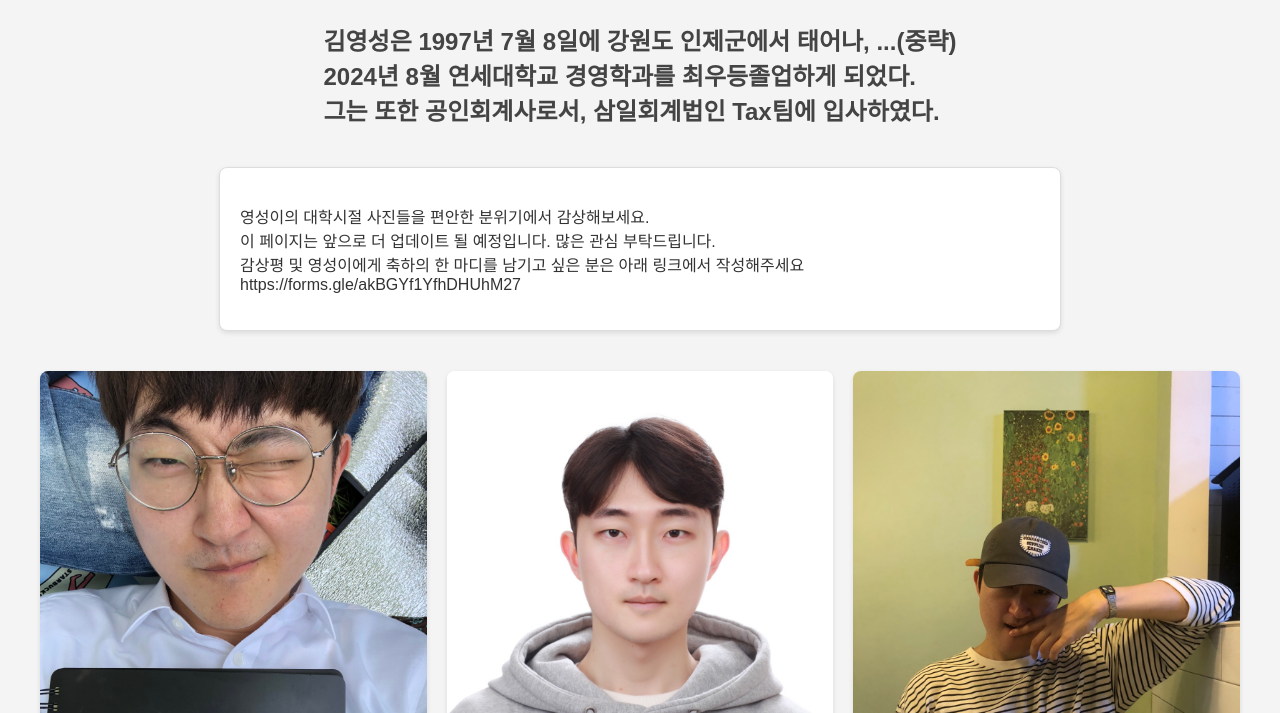
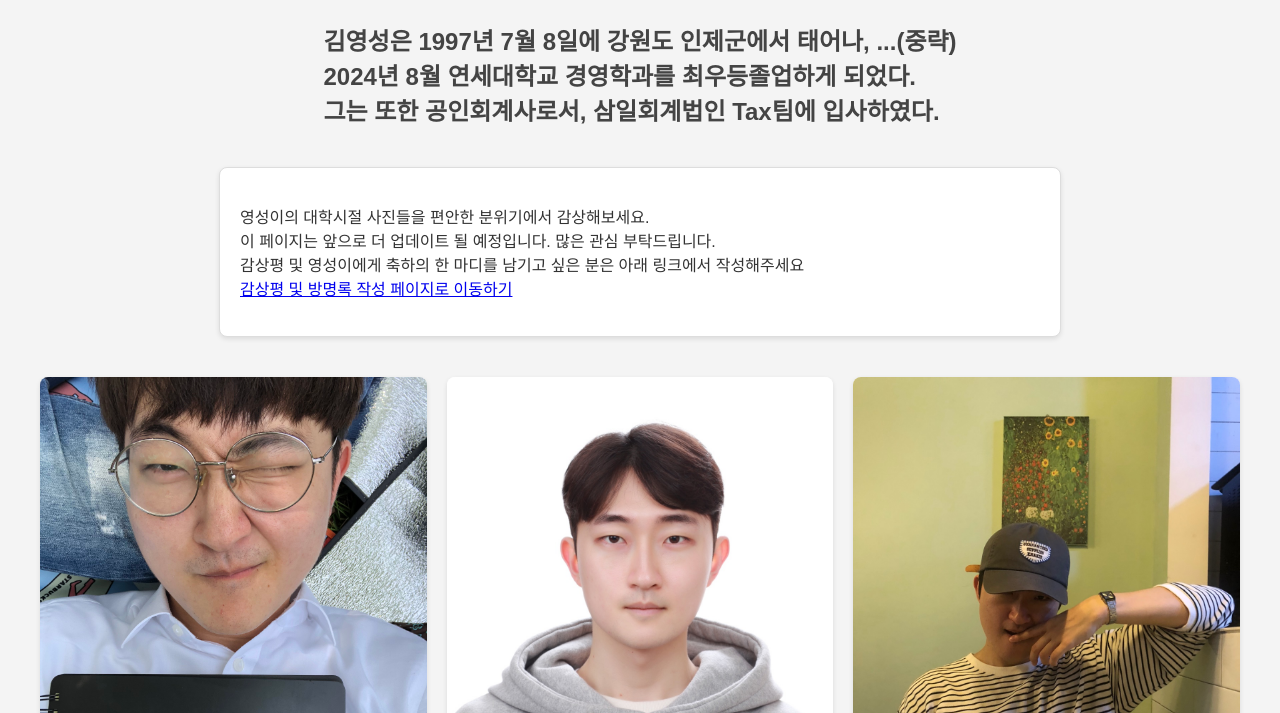
Before and after one commit to yonseigrad/yonseigrad.github.io, a plain HTML site: page index.html in a window 1280 px wide. Shown: the part 87-800 px from the top of the page. Drawn offline with Linux system fonts and the light colour scheme.

Commit message:
Update index.html

```diff
--- a/index.html
+++ b/index.html
@@ -93,7 +93,7 @@
         <p>영성이의 대학시절 사진들을 편안한 분위기에서 감상해보세요. <br>
         이 페이지는 앞으로 더 업데이트 될 예정입니다. 많은 관심 부탁드립니다. <br>
         감상평 및 영성이에게 축하의 한 마디를 남기고 싶은 분은 아래 링크에서 작성해주세요 <br>
-        https://forms.gle/akBGYf1YfhDHUhM27
+        <a href="https://forms.gle/akBGYf1YfhDHUhM27" target="_blank"> 감상평 및 방명록 작성 페이지로 이동하기</a>
         </p>
     </div>
 
```
